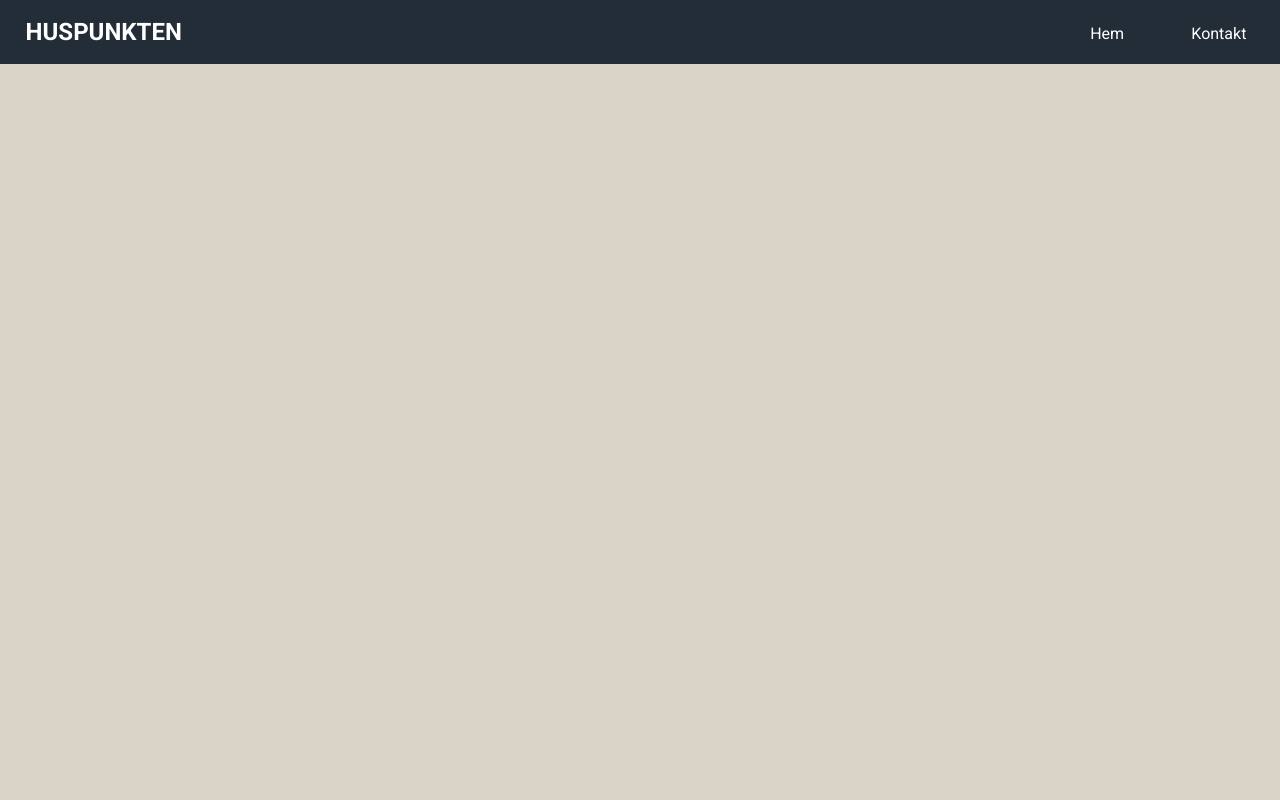
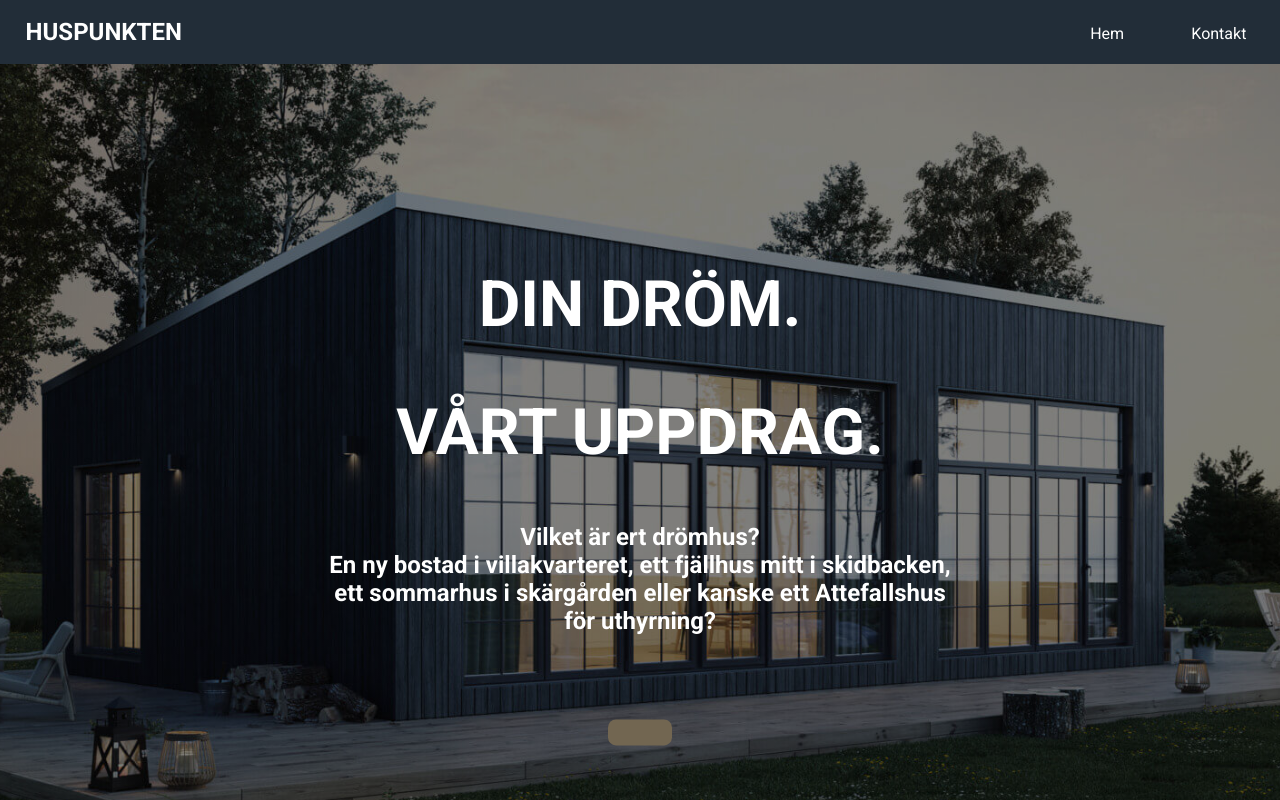
Before and after one commit to DimPirogov/huspunkten, a plain HTML site: page index.html in a window 1280 px wide. Drawn offline with Linux system fonts and the light colour scheme.

Commit message:
nav och hero

```diff
--- a/index.html
+++ b/index.html
@@ -29,8 +29,25 @@
                 <li><a href="contact-form">Kontakt</a></li>
             </ul>
         </div>
-        <!--Validated Above 2022-09-08 10:15-->
     </nav>
+    <!--Validated Above 2022-09-08 10:15-->
+
+    <!-- Hero Section -->
+    <section class="hero-image">
+        <div class="hero-text">
+            <h1>DIN DRÖM.</h1>
+            <h1>VÅRT UPPDRAG.</h1>
+            <h2 id="usp-text">
+                Vilket är ert drömhus?<br>
+                En ny bostad i villakvarteret, ett fjällhus mitt i skidbacken, ett
+                sommarhus i skärgården eller kanske ett Attefallshus för uthyrning?
+            </h2>
+            <button class="btn" onclick="window.location.href='https://iths.se';"></button>
+
+        </div>
+
+
+    </section>
 
 </body>
 </html>
--- a/stylesheet.css
+++ b/stylesheet.css
@@ -6,7 +6,7 @@
 2. Body, html settings
 3. Buttons
 4. Navbar
-5.
+5. Hero section
 6.
 7.
 */
@@ -187,3 +187,42 @@ body, html{
         margin-top: 2vw;
     }
 }
+
+
+/*5. Hero section */
+
+.hero-image{
+    background-image: linear-gradient(rgba(0,0,0, 0.5), rgba(0,0,0, 0.5)), url(img/hus1.jpg);
+    height:120vh;
+    background-position: center;
+    background-repeat: no-repeat;
+    background-size: cover;
+    position: relative;
+}
+
+.hero-text{
+    text-align: center;
+    position: absolute;
+    top: 50%;
+    left: 50%;
+    transform: translate(-50%, -50%);
+    color: var(--white);
+}
+
+.hero-text h1{
+    font-size: 4rem;
+    font-weight: 800;
+}
+
+.hero-image .btn{
+    margin-top: 5vw;
+}
+
+/* Adjusting image height to fit all screens on all devices, to to down */
+@media only screen and (max-width: 550px){
+    .hero-image{
+        height: 140vh;
+    }
+}
+
+/*  */
```
Also changed, not shown: img/anpassa_icon-284x253.jpeg (renamed from img/img/anpassa_icon-284x253.jpeg), img/building-1080591_1920.jpg (renamed from img/img/building-1080591_1920.jpg), img/christin-hume-mfB1B1s4sMc-unsplash.jpg (renamed from img/img/christin-hume-mfB1B1s4sMc-unsplash.jpg), img/family.jpg (renamed from img/img/family.jpg), img/google.png (renamed from img/img/google.png), img/house.png (renamed from img/img/house.png), img/hus1.jpg (renamed from img/img/hus1.jpg), img/hus2.jpeg (renamed from img/img/hus2.jpeg), img/hus3.jpg (renamed from img/img/hus3.jpg), img/ios.png (renamed from img/img/ios.png), img/jonas-leupe-wlrmQa7Hli8-unsplash.jpg (renamed from img/img/jonas-leupe-wlrmQa7Hli8-unsplash.jpg), img/klimatskal2_icon-284x253.jpeg (renamed from img/img/klimatskal2_icon-284x253.jpeg), img/nyckelfärdigt_icon-284x253.jpeg (renamed from img/img/nyckelfärdigt_icon-284x253.jpeg), img/office-820390_1920.jpg (renamed from img/img/office-820390_1920.jpg).
